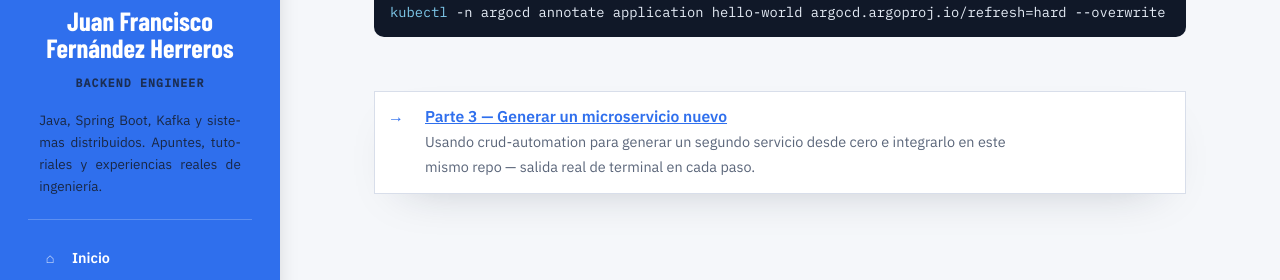
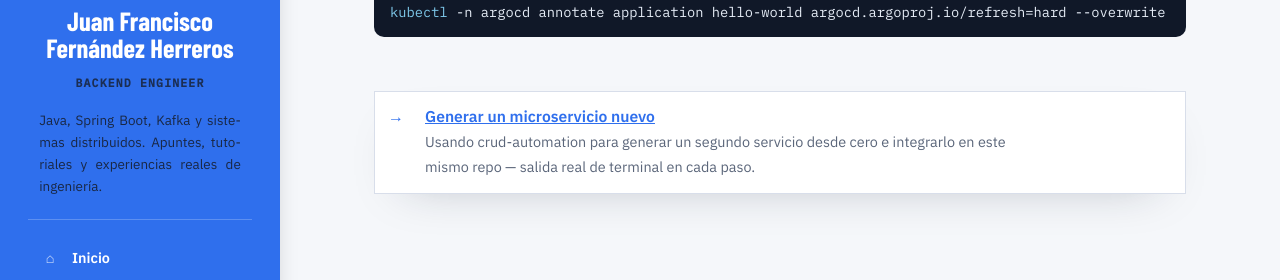
Before and after one commit to juanfranciscofernandezherreros/juanfranciscofernandezherreros.github.io, a Jekyll site: the page built from _posts/2026-08-23-part-2-gitops-config-es.html, in a window 1280 px wide and 900 px high, scrolled down 3380 px. Shown: the part 154-434 px from the top of the window. Built offline with Jekyll 4.4.1, drawn with Linux system fonts in a browser that asks for light colours.

Commit message:
Remove remaining numbered course label

```diff
--- a/_posts/2026-08-23-part-2-gitops-config-es.html
+++ b/_posts/2026-08-23-part-2-gitops-config-es.html
@@ -285,7 +285,7 @@ reading_minutes: 4
       <div class="next-item">
         <span class="mark">→</span>
         <div>
-          <h4><a href="../../../part-3/crud-automation/es/">Parte 3 — Generar un microservicio nuevo</a></h4>
+          <h4><a href="../../../part-3/crud-automation/es/">Generar un microservicio nuevo</a></h4>
           <p>Usando crud-automation para generar un segundo servicio desde cero e integrarlo en este mismo repo — salida real de terminal en cada paso.</p>
         </div>
       </div>
```
